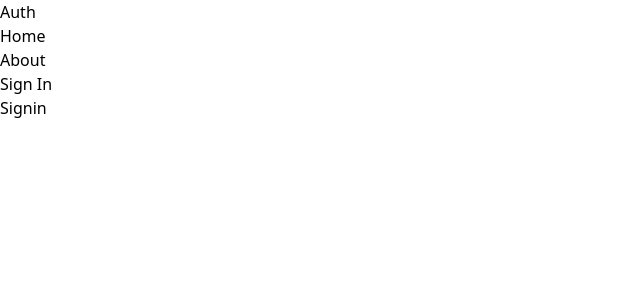
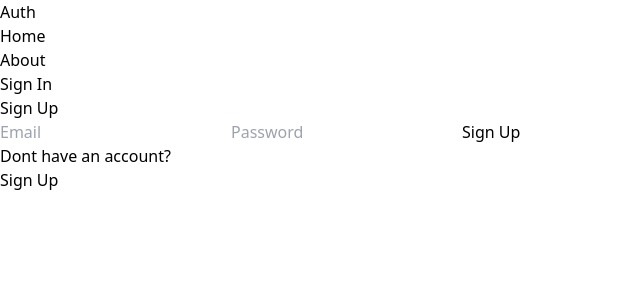
Before and after one commit to mshafyAli/mern-Auth, a React (Vite) app in the folder client/: page /signin in a window 1280 px wide. Shown: the top 300 px of the page, without its empty margins (0-640 px from the left). Built offline with nearby package versions, Linux system fonts and the light colour scheme.

Commit message:
complete signin functionality

```diff
--- a/client/src/pages/Signin.jsx
+++ b/client/src/pages/Signin.jsx
@@ -1,9 +1,66 @@
-import React from 'react'
+// import React from 'react'
+import { useState } from "react";
+import { Link , useNavigate } from "react-router-dom";
+import axios from "axios";
 
 function Signin() {
+  const [formData, setFormData] = useState({});
+  const [loading, setLoading] = useState(false);
+  const [error, setError] = useState(false);
+  const navigate = useNavigate();
+
+  const handleChange = (e) => {
+    setFormData({ ...formData, [e.target.id]: e.target.value });
+  };
+
+  const SubmitHandler = async (e) => {
+    e.preventDefault();
+    try {
+      setLoading(true);
+      setError(false);
+      const res = await axios.post("/api/auth/signin", formData);
+      console.log("SignUp Successfully", res.data);
+      setLoading(false);
+      navigate("/");
+
+    } catch (err) {
+      console.log("Signup failed", err.message);
+      setLoading(false);
+      setError(true);
+    }
+  };
   return (
-    <div>Signin</div>
-  )
+    <div className="p-3 max-w-lg mx-auto">
+      <h1 className="text-3xl text-center font-semibold my-7">Sign Up</h1>
+      <form className="flex flex-col gap-4" onSubmit={SubmitHandler}>
+
+        <input
+          type="email"
+          placeholder="Email"
+          id="email"
+          onChange={handleChange}
+          className="bg-slate-100 p-3 rounded-lg"
+        />
+        <input
+          type="password"
+          placeholder="Password"
+          id="password"
+          onChange={handleChange}
+          className="bg-slate-100 p-3 rounded-lg"
+        />
+        <button disabled={loading}  className="bg-slate-700 text-white p-3 rounded-lg uppercase hover:opacity-95 disabled:opacity-80">
+          {loading ? "Loading..." : "Sign Up"}
+        </button>
+      </form>
+      <div className="flex gap-2 mt-5">
+        <p>Dont have an account?</p>
+        <Link to="/signup">
+          <span className="text-blue-500">Sign Up</span>
+        </Link>
+      </div>
+      <p className="text-red-700 mt-5">{error && 'Something went Wrong!'}</p>
+    </div>
+  );
 }
 
-export default Signin
+export default Signin;
--- a/client/src/pages/Signup.jsx
+++ b/client/src/pages/Signup.jsx
@@ -1,18 +1,18 @@
 // import React from 'react'
 import { useState } from "react";
-import { Link } from "react-router-dom";
+import { Link,useNavigate } from "react-router-dom";
 import axios from "axios";
-import { set } from "mongoose";
 
 function Signup() {
   const [formData, setFormData] = useState({});
   const [loading, setLoading] = useState(false);
   const [error, setError] = useState(false);
+  const navigate = useNavigate();
 
   const handleChange = (e) => {
     setFormData({ ...formData, [e.target.id]: e.target.value });
-    console.log(formData);
   };
+
   const SubmitHandler = async (e) => {
     e.preventDefault();
     try {
@@ -21,6 +21,7 @@
       const res = await axios.post("/api/auth/signup", formData);
       console.log("SignUp Successfully", res.data);
       setLoading(false);
+      navigate("/signin");
 
     } catch (err) {
       console.log("Signup failed", err.message);
```
